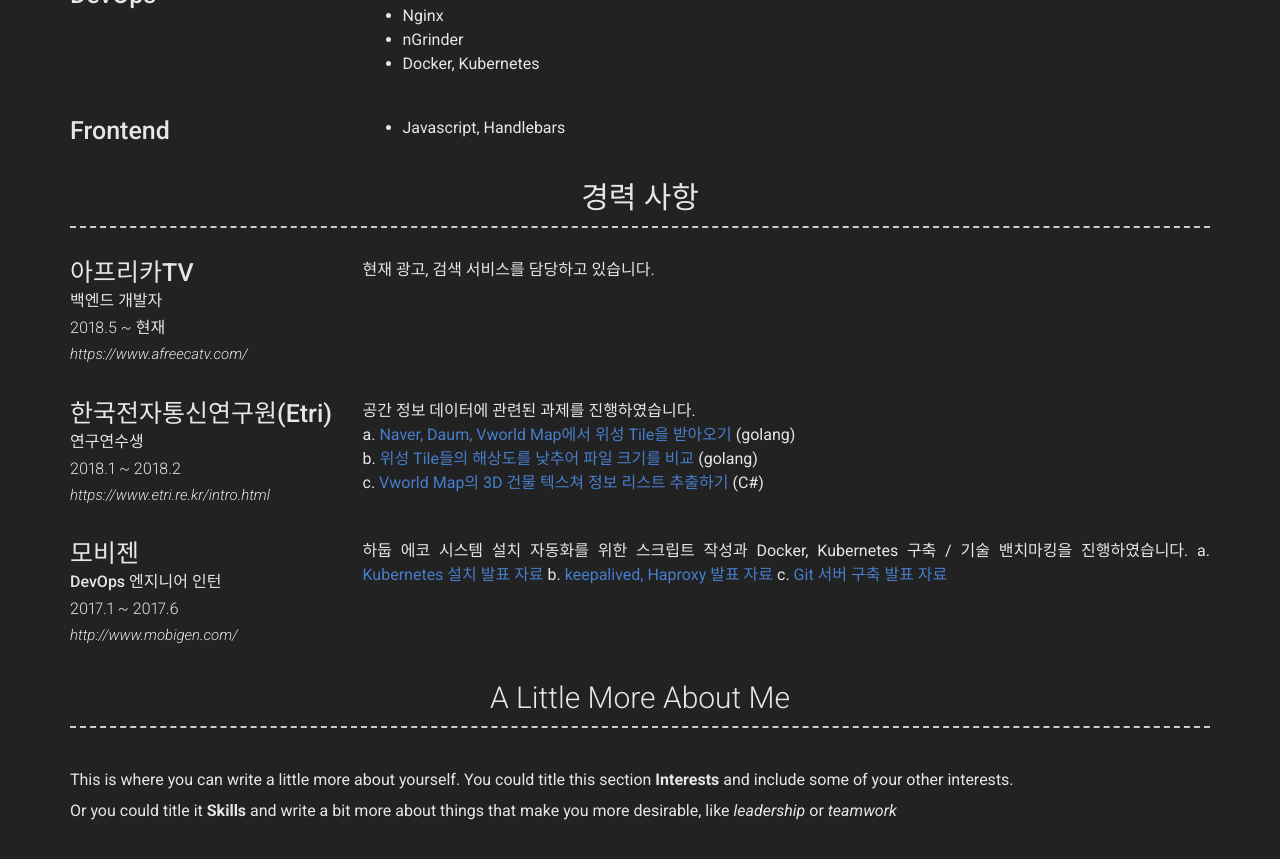
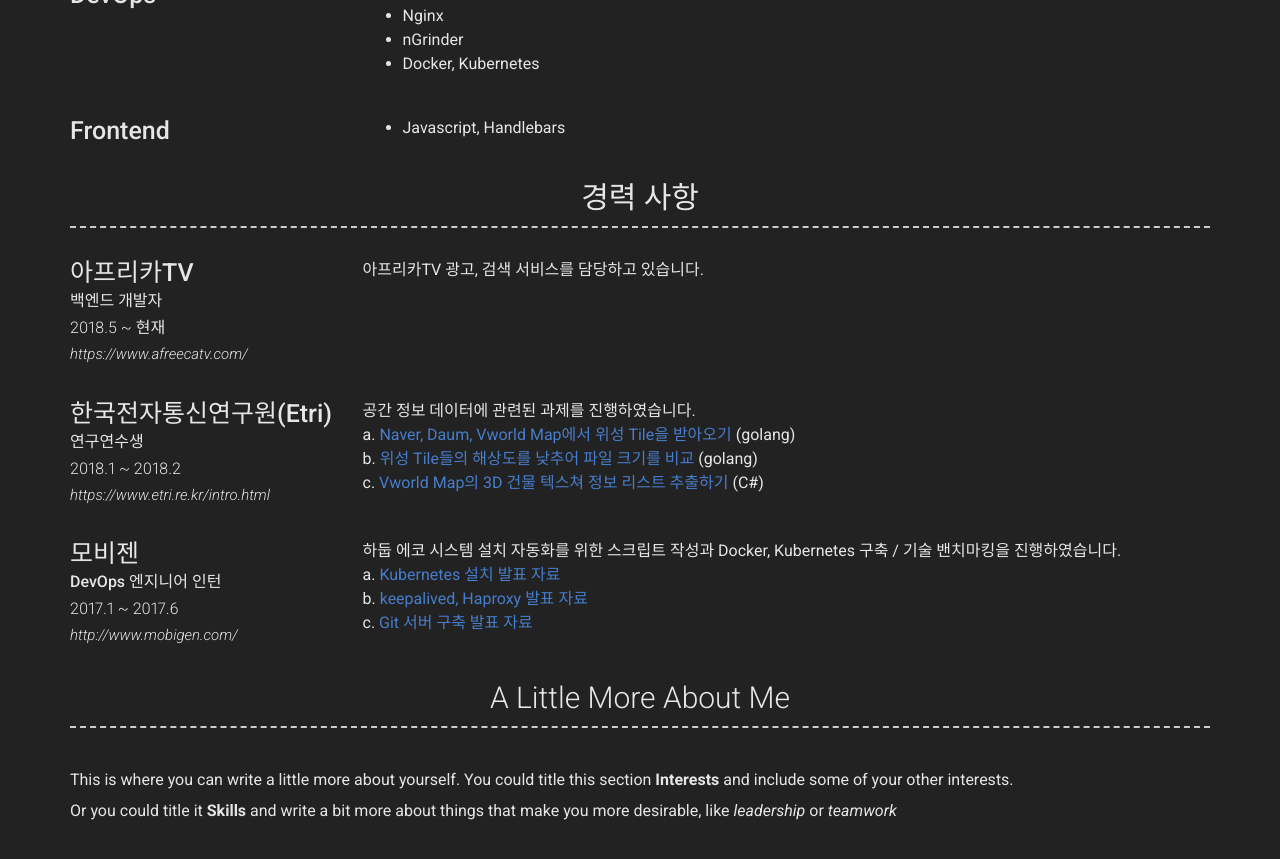
Before and after one commit to JinHyukParkk/JinHyukParkk.github.io, a Jekyll site: the page built from index.md, in a window 1280 px wide and 900 px high, scrolled down 1568 px. Shown: the top 859 px of the window. Built offline with Jekyll 4.4.1, drawn with Linux system fonts in a browser that asks for light colours; nearby versions of some CDN libraries.

Commit message:
update resume

```diff
--- a/_config.yml
+++ b/_config.yml
@@ -120,7 +120,7 @@ content:
         # quote: >
         #   1인 라이브 방송 플랫폼 서비스 기업
         description: | # this will include new lines to allow paragraphs
-          현재 광고, 검색 서비스를 담당하고 있습니다.
+          아프리카TV 광고, 검색 서비스를 담당하고 있습니다.
 
       - layout: left
         title: 한국전자통신연구원(Etri)
@@ -147,9 +147,9 @@ content:
         #   빅데이터 구축 및 분석 전문으로 빅데이터 기술을 제공하는 ICT솔루션 기업
         description: | # this will include new lines to allow paragraphs
           하둡 에코 시스템 설치 자동화를 위한 스크립트 작성과
-          Docker, Kubernetes 구축 / 기술 밴치마킹을 진행하였습니다.
-          a. <a href="https://www.slideshare.net/ssuser4921ff/kubernetes-79834978">Kubernetes 설치 발표 자료</a>
-          b. <a href="https://www.slideshare.net/ssuser4921ff/keepalived-haproxy">keepalived, Haproxy 발표 자료</a>
+          Docker, Kubernetes 구축 / 기술 밴치마킹을 진행하였습니다. <br/>
+          a. <a href="https://www.slideshare.net/ssuser4921ff/kubernetes-79834978">Kubernetes 설치 발표 자료</a> <br/>
+          b. <a href="https://www.slideshare.net/ssuser4921ff/keepalived-haproxy">keepalived, Haproxy 발표 자료</a> <br/>
           c. <a href="https://www.slideshare.net/ssuser4921ff/git-server-git-olitegitweb-79832661">Git 서버 구축 발표 자료</a>
 
 
```
